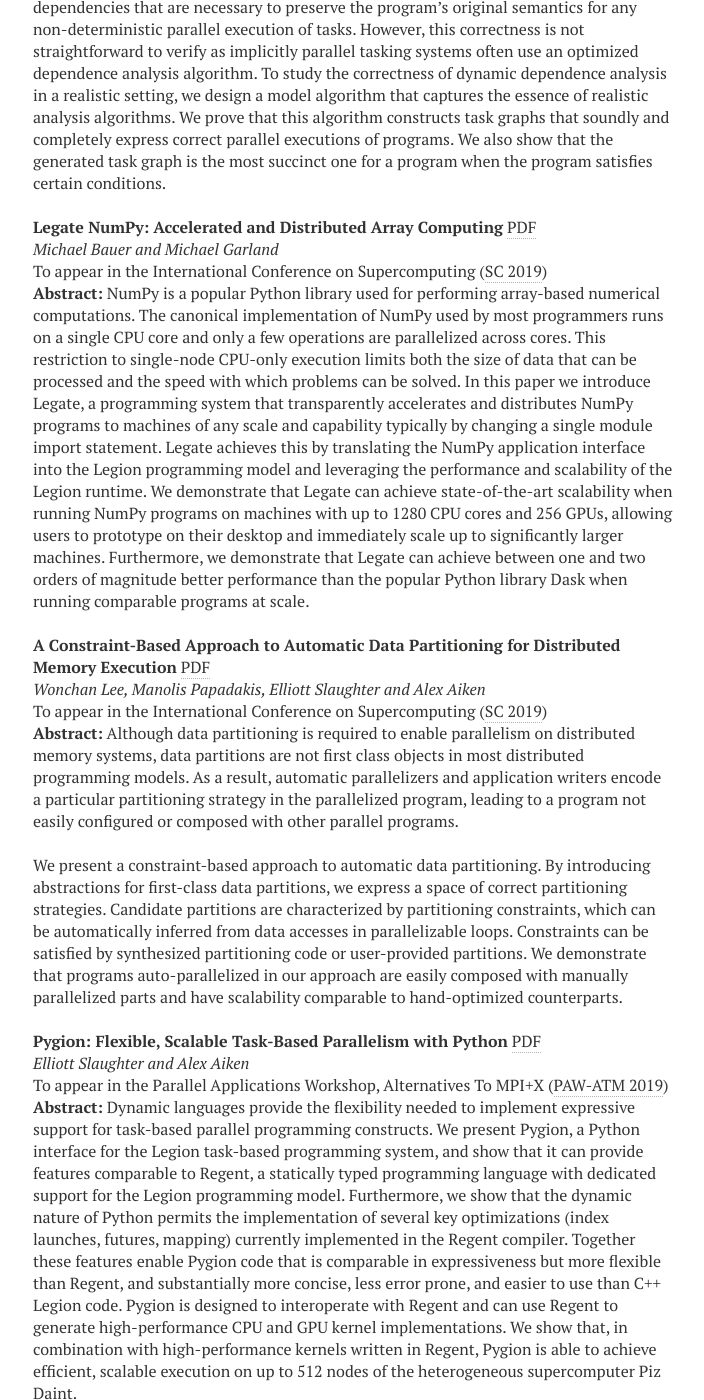
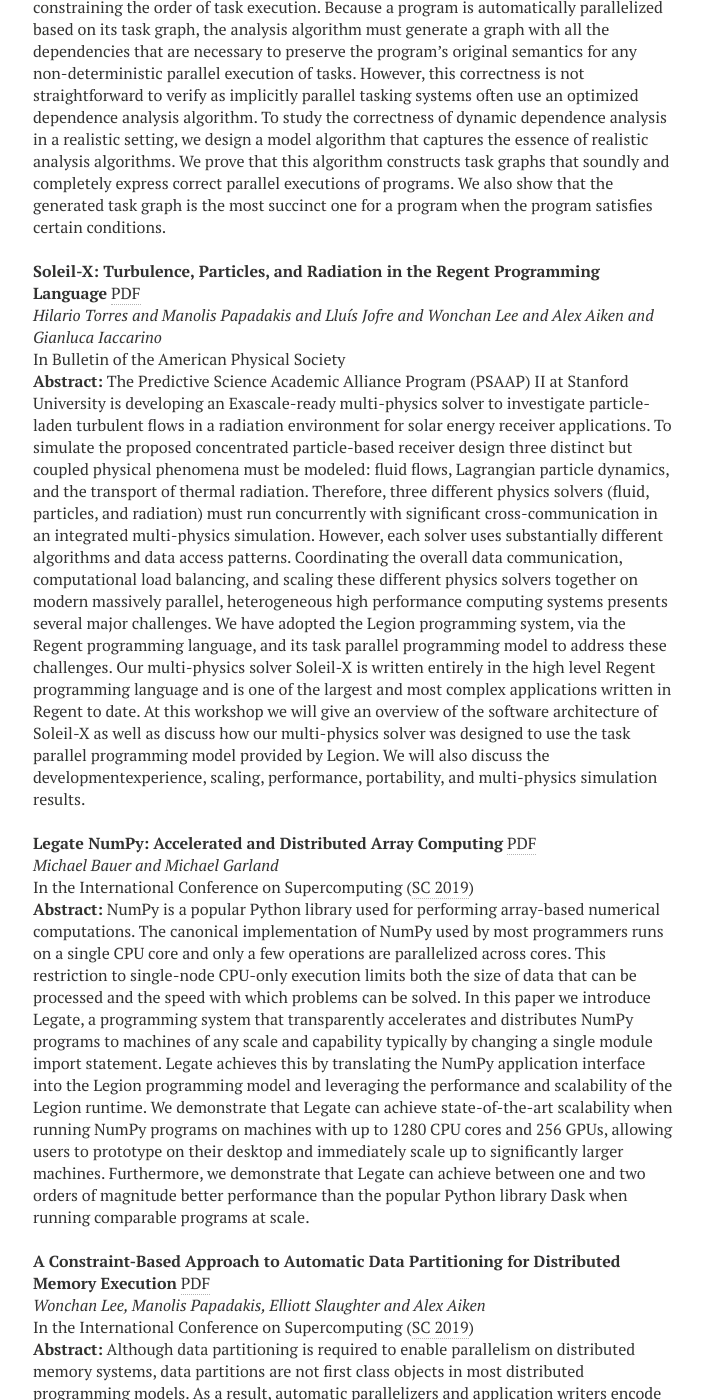
Before and after one commit to apryakhin/legion.stanford.edu, a Jekyll site: the page built from publications.md, in a window 1280 px wide and 1400 px high, scrolled down 6691 px. Shown: the whole window, without its empty margins (287-991 px from the left). Built offline with Jekyll 4.4.1, drawn with Linux system fonts in a browser that asks for light colours; nearby versions of some CDN libraries; some of the changed text lies outside the part shown.

Commit message:
Add Soleil paper.

```diff
--- a/publications.md
+++ b/publications.md
@@ -29,6 +29,8 @@ title: Publications
   * DSLs:
       * [Singe (PPoPP 2014)](#ppopp2014) \[[PDF](/pdfs/singe2014.pdf)]
       * [Scout (WOLFHPC 2014)](#wolfhpc2014) \[[PDF](/pdfs/scout2014.pdf)]
+  * Applications:
+      * [Soleil-X](#soleilx2018) \[[PDF](/pdfs/soleilx2018.pdf)]
   * Theses:
       * [Michael Bauer's Thesis (2014)](#bauer_thesis) \[[PDF](/pdfs/bauer_thesis.pdf)]
       * [Sean Treichler's Thesis (2016)](#treichler_thesis) \[[PDF](/pdfs/treichler_thesis.pdf)]
@@ -345,9 +347,40 @@ graph is the most succinct one for a program when the program
 satisfies certain conditions.
 
 
+<a name="soleil2018"></a>__Soleil-X: Turbulence, Particles, and Radiation in the Regent Programming Language__ [PDF](/pdfs/soleil2018.pdf) <br/>
+_Hilario Torres and Manolis Papadakis and Llu&iacute;s Jofre and Wonchan Lee and Alex Aiken and Gianluca Iaccarino_ <br/>
+In Bulletin of the American Physical Society <br/>
+__Abstract:__ The Predictive Science Academic Alliance Program (PSAAP)
+II at Stanford University is developing an Exascale-ready
+multi-physics solver to investigate particle-laden turbulent flows in
+a radiation environment for solar energy receiver applications. To
+simulate the proposed concentrated particle-based receiver design
+three distinct but coupled physical phenomena must be modeled: fluid
+flows, Lagrangian particle dynamics, and the transport of thermal
+radiation.  Therefore, three different physics solvers (fluid,
+particles, and radiation) must run concurrently with significant
+cross-communication in an integrated multi-physics
+simulation. However, each solver uses substantially different
+algorithms and data access patterns.  Coordinating the overall data
+communication, computational load balancing, and scaling these
+different physics solvers together on modern massively parallel,
+heterogeneous high performance computing systems presents several
+major challenges.  We have adopted the Legion programming system, via
+the Regent programming language, and its task parallel programming
+model to address these challenges.  Our multi-physics solver Soleil-X
+is written entirely in the high level Regent programming language and
+is one of the largest and most complex applications written in Regent
+to date. At this workshop we will give an overview of the software
+architecture of Soleil-X as well as discuss how our multi-physics
+solver was designed to use the task parallel programming model
+provided by Legion. We will also discuss the developmentexperience,
+scaling, performance, portability, and multi-physics simulation
+results.
+
+
 <a name="legate2019"></a>__Legate NumPy: Accelerated and Distributed Array Computing__ [PDF](/pdfs/legate-preprint.pdf) <br/>
 _Michael Bauer and Michael Garland_ <br/>
-To appear in the International Conference on Supercomputing ([SC 2019](http://sc19.supercomputing.org)) <br/>
+In the International Conference on Supercomputing ([SC 2019](http://sc19.supercomputing.org)) <br/>
 __Abstract:__ NumPy is a popular Python library used for performing
 array-based numerical computations. The canonical implementation of
 NumPy used by most programmers runs on a single CPU core and only a
@@ -371,7 +404,7 @@ at scale.
 
 <a name="parallel2019"></a>__A Constraint-Based Approach to Automatic Data Partitioning for Distributed Memory Execution__ [PDF](/pdfs/parallelizer2019.pdf) <br/>
 _Wonchan Lee, Manolis Papadakis, Elliott Slaughter and Alex Aiken_ <br/>
-To appear in the International Conference on Supercomputing ([SC 2019](http://sc19.supercomputing.org)) <br/>
+In the International Conference on Supercomputing ([SC 2019](http://sc19.supercomputing.org)) <br/>
 __Abstract:__ Although data partitioning is required to enable
 parallelism on distributed memory systems, data partitions are not
 first class objects in most distributed programming models. As a
@@ -394,7 +427,7 @@ hand-optimized counterparts.
 
 <a name="pygion2019"></a>__Pygion: Flexible, Scalable Task-Based Parallelism with Python__ [PDF](/pdfs/pygion2019.pdf) <br/>
 _Elliott Slaughter and Alex Aiken_ <br/>
-To appear in the Parallel Applications Workshop, Alternatives To MPI+X ([PAW-ATM 2019](https://sourceryinstitute.github.io/PAW/)) <br/>
+In the Parallel Applications Workshop, Alternatives To MPI+X ([PAW-ATM 2019](https://sourceryinstitute.github.io/PAW/)) <br/>
 __Abstract:__ Dynamic languages provide the flexibility needed to
 implement expressive support for task-based parallel programming
 constructs. We present Pygion, a Python interface for the Legion
```
Also changed, not shown: 1 other file.
